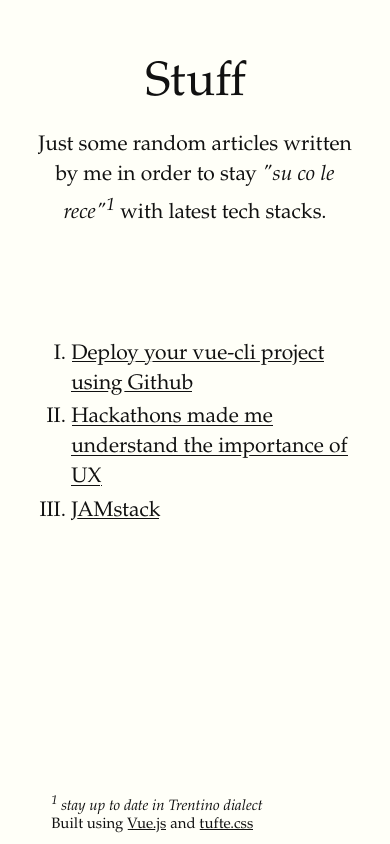
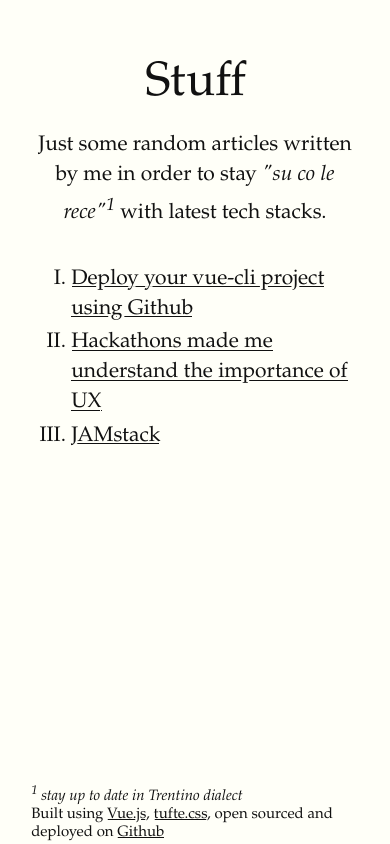
Before and after one commit to asdf1899/stuff, a Vue app: page /#/ in a window 390 px wide. Built offline with nearby package versions, Linux system fonts and the light colour scheme.

Commit message:
Change footer and fix responsive

```diff
--- a/src/assets/style.css
+++ b/src/assets/style.css
@@ -23,11 +23,11 @@
     background: #fffff8;
     color: #111;
     position: fixed;
-    margin-bottom:0;
+    margin-bottom:2px;
     bottom:0;
-    padding: 20px;
+    /*padding: 20px;
     width:100%;
-    height: 30px;
+    height: 30px;*/
 }
 .style-router{
     margin-bottom:60px;
--- a/src/components/ArticlesList.vue
+++ b/src/components/ArticlesList.vue
@@ -1,6 +1,6 @@
 <template>
     <div style="max-height:500px;overflow:auto">
-        <ul style="text-align:center;display:table;margin: 0 auto;margin-top:90px">
+        <ul style="text-align:center;display:table;margin: 0 auto;margin-top:15px">
             <li v-for="article in articles" :key="article.title" style="list-style: upper-roman;text-align:left">
                 <router-link :to="$route.path+article.id">{{article.title}}</router-link>
             </li>
--- a/src/components/Homepage.vue
+++ b/src/components/Homepage.vue
@@ -8,7 +8,7 @@
         <footer class="footer">
             <i><sup>1</sup> stay up to date in Trentino dialect</i>
             <br>
-            Built using <a href="https://vuejs.org/">Vue.js</a> and <a href="https://edwardtufte.github.io/tufte-css/">tufte.css</a>
+            Built using <a href="https://vuejs.org/">Vue.js</a>, <a href="https://edwardtufte.github.io/tufte-css/">tufte.css</a>, open sourced and deployed on <a href="https://github.com/asdf1899/stuff/">Github</a>
         </footer>
     </div>
  </template>
```
